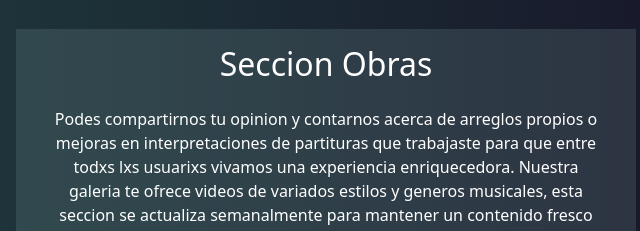
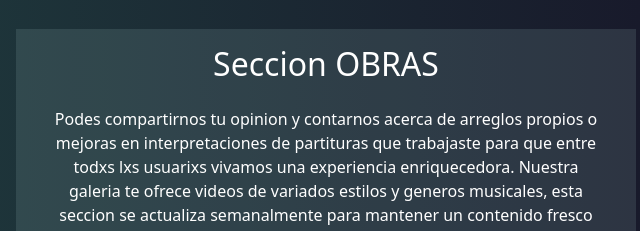
Before and after one commit to lualoman/blanco_y_negro, a website: page paginas/sobre-nosotrxs.html in a window 1280 px wide. Shown: the part 932-1163 px from the top of the page, 640-1280 px from the left. Drawn offline with nearby package versions, Linux system fonts and the light colour scheme.

Commit message:
puse en mayuscula la palabra obras

```diff
--- a/paginas/sobre-nosotrxs.html
+++ b/paginas/sobre-nosotrxs.html
@@ -98,7 +98,7 @@
             </div>
 
             <div class="col explicacion text-center">
-                <h2>Seccion Obras</h2>
+                <h2>Seccion OBRAS</h2>
                 <p>
                     Podes compartirnos tu opinion y contarnos acerca de arreglos propios o mejoras en interpretaciones de partituras que trabajaste para que entre todxs lxs usuarixs vivamos una experiencia enriquecedora. Nuestra galeria te ofrece videos de variados estilos y generos musicales, esta seccion se actualiza semanalmente para mantener un contenido fresco que puedas explorar en cada visita.
                 </p>
```
